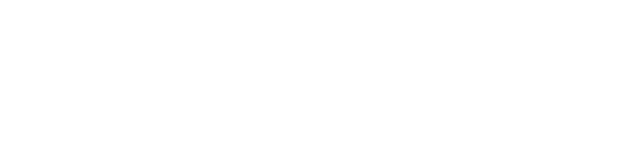
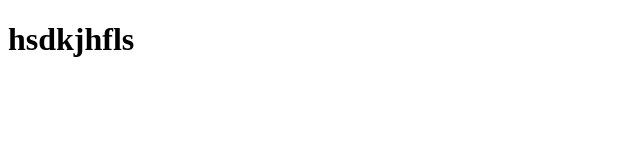
Before and after one commit to gghgjhjhcb/gghgjhjhcb, a plain HTML site: page index.html in a window 1280 px wide. Shown: the whole page, without its empty margins (0-640 px from the left). Drawn offline with Linux system fonts and the light colour scheme.

Commit message:
Update index.html

```diff
--- a/index.html
+++ b/index.html
@@ -7,6 +7,6 @@
     <title>Document</title>
 </head>
 <body>
-
+    <h1>hsdkjhfls</h1>
 </body>
 </html>
```
